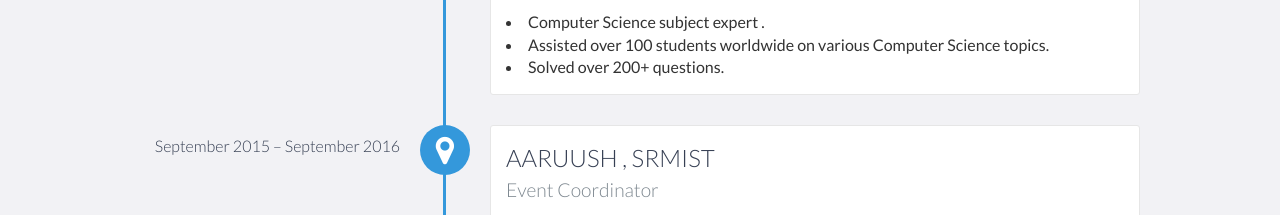
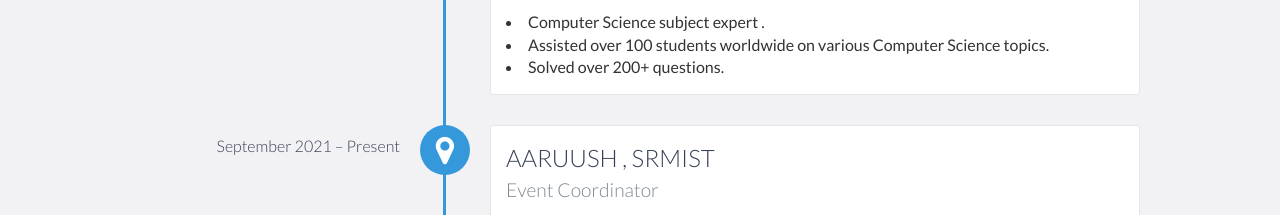
Before and after one commit to aditya110603/Portfolio, a website: page index.html in a window 1280 px wide. Shown: the part 1280-1495 px from the top of the page. Drawn offline with nearby package versions, Linux system fonts and the light colour scheme.

Commit message:
Update index.html

```diff
--- a/index.html
+++ b/index.html
@@ -97,7 +97,7 @@
                 </p>
             </div>
 
-            <div data-date="September 2015 – September 2016">
+            <div data-date="September 2021 – Present">
                 <h3>AARUUSH , SRMIST</h3>
                 <h4>Event Coordinator</h4>
                 <p>
```
